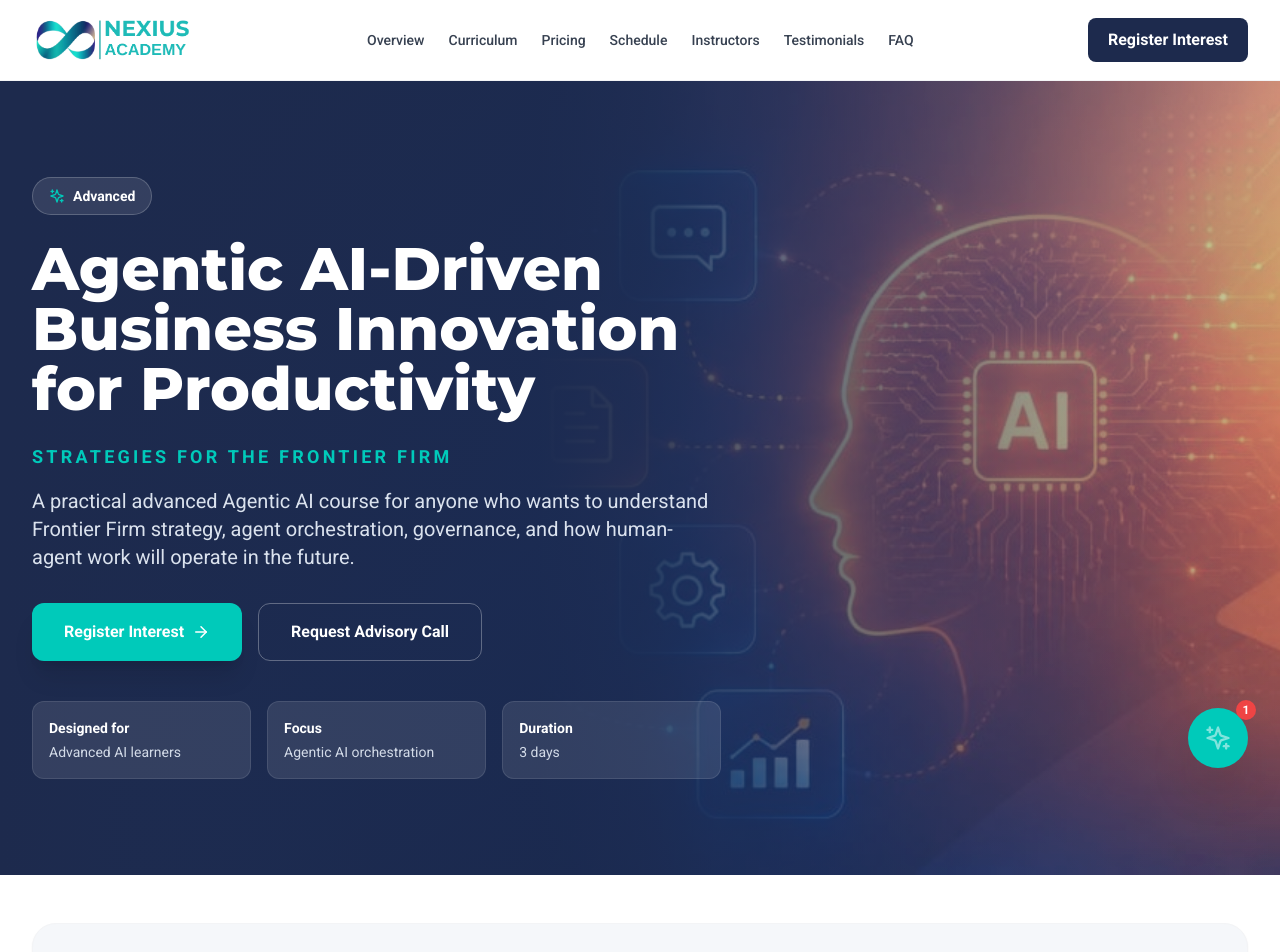
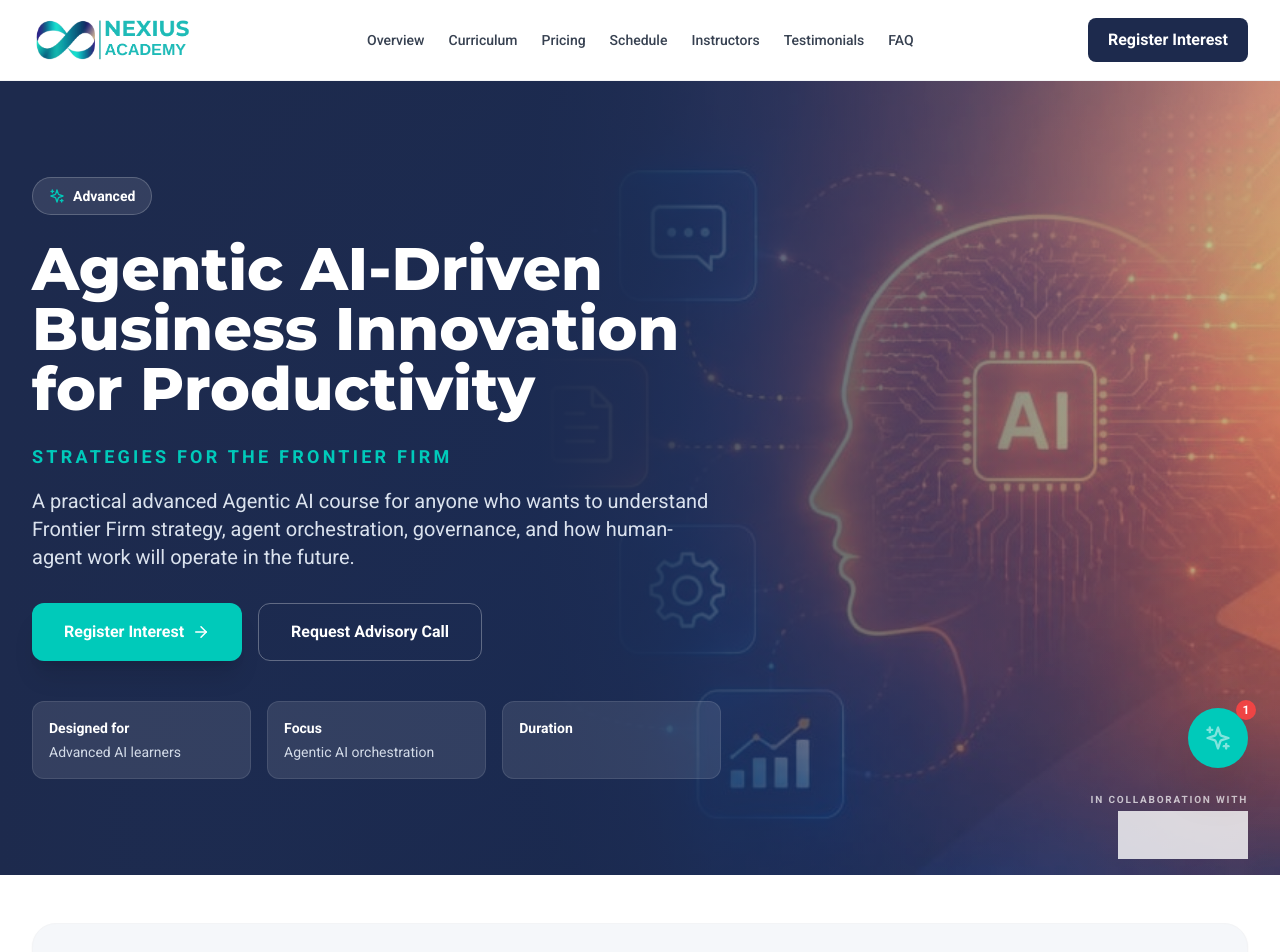
Before and after one commit to nexiuslabs/nexiusacademyskillsfuture, a React (Vite) app: page /courses/advanced-agentic-ai in a window 1280 px wide. Shown: the top 952 px of the page. Built offline with nearby package versions, Linux system fonts and the light colour scheme.

Commit message:
add TP logo to advanced-agentic-ai hero bottom-right

```diff
--- a/pages/FrontierFirmCoursePage.tsx
+++ b/pages/FrontierFirmCoursePage.tsx
@@ -228,13 +228,24 @@ const FrontierFirmCoursePage: React.FC = () => {
                   </div>
                   <div className="bg-white/10 rounded-xl p-4 border border-white/10">
                     <div className="font-bold mb-1">Duration</div>
-                    <div className="text-blue-50/85">3 days</div>
-                  </div>
                 </div>
               </div>
             </div>
           </div>
-        </section>
+        </div>
+        <div className="absolute bottom-3 right-4 sm:bottom-4 sm:right-6 lg:right-8">
+          <div className="flex flex-col items-end">
+            <span className="mb-1 text-[10px] font-bold uppercase tracking-[0.18em] text-white/70">
+              In collaboration with
+            </span>
+            <img
+              src="/images/partners/temasek-poly-logo-transparent.png"
+              alt="Temasek Polytechnic collaboration logo"
+              className="h-10 w-auto object-contain brightness-0 invert opacity-80 sm:h-12"
+            />
+          </div>
+        </div>
+      </section>
 
         <section className="bg-white py-12">
           <div className="max-w-7xl mx-auto px-4 sm:px-6 lg:px-8">
```
